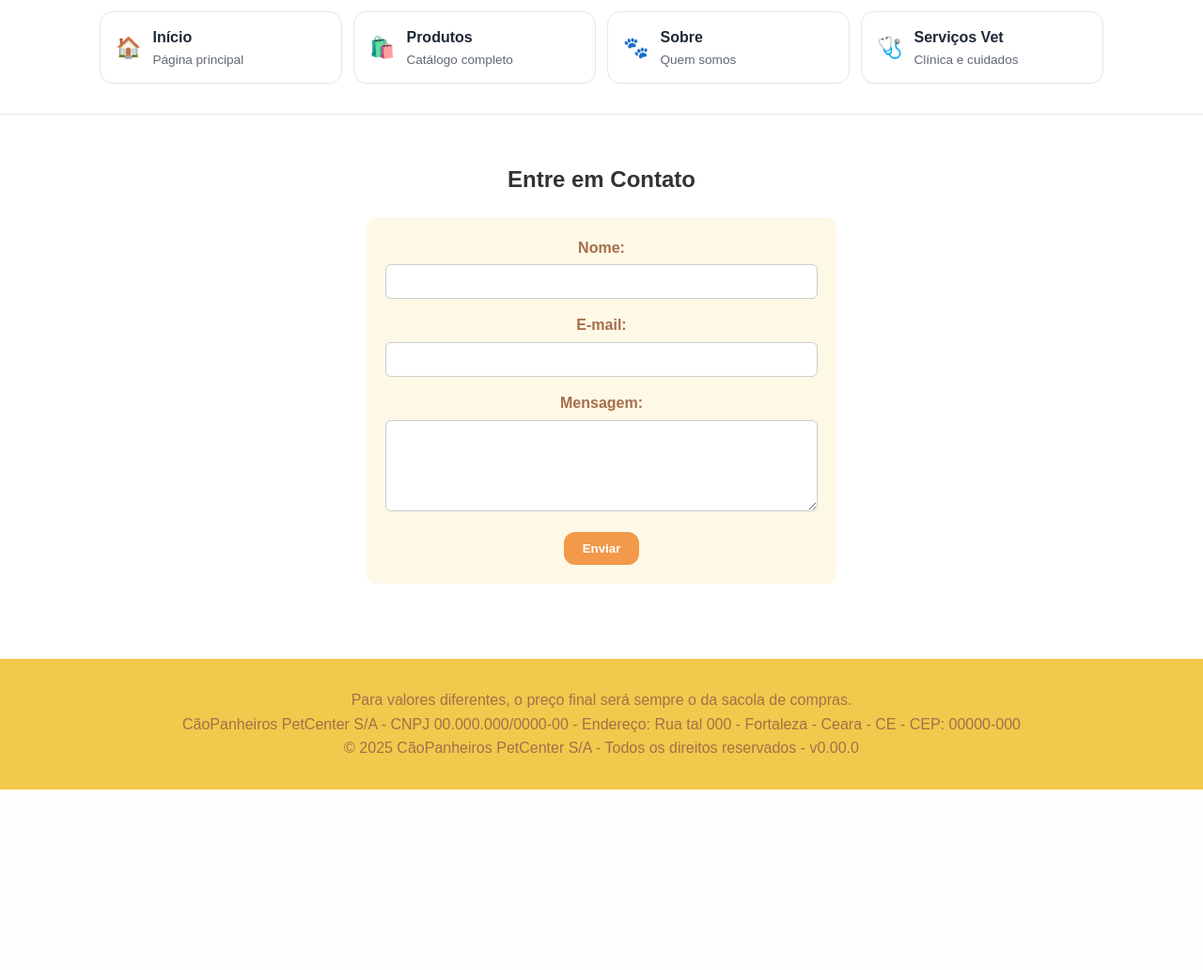
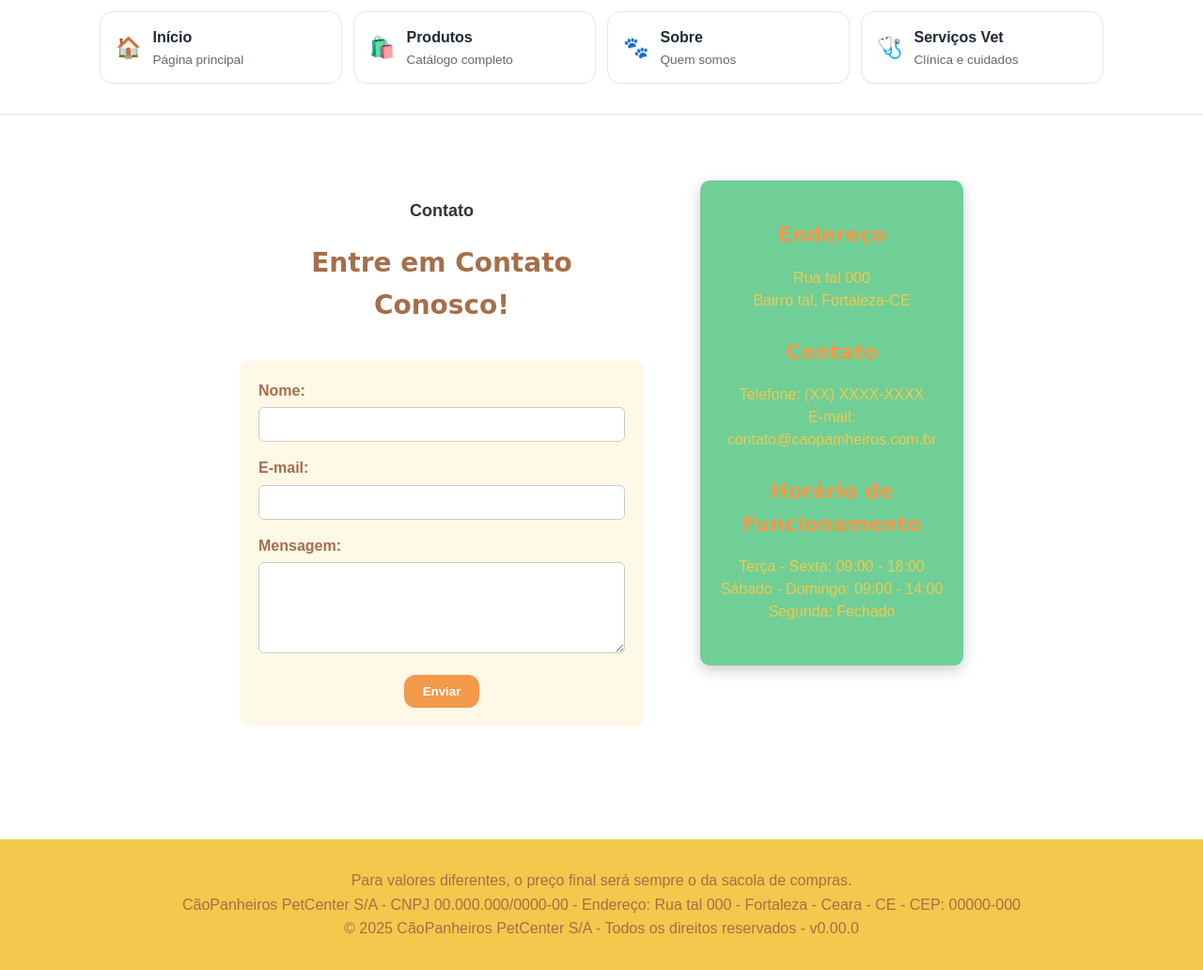
Before and after one commit to lamartinz/PetshopWeb, a PHP site: page /contato.html in a window 1280 px wide. Shown: the part 116-1148 px from the top of the page at 94% size. Before the commit the page ends 956 px from the top, so only its background shows below. Run offline with PHP 8.4, Linux system fonts and the light colour scheme.

Commit message:
Feature: Fiz mudança na Sobre e Css da Contato
Fiz modificações na pág Sobre.
Na pág Contato adicionei informações como endereço, contato e horário de funcionamento.
Com isso modifiquei o Css tb

```diff
--- a/SRC/contato.html
+++ b/SRC/contato.html
@@ -60,7 +60,12 @@
   </section>
 
   <main>
-    <h2>Entre em Contato</h2>
+    <div class="contato-layout">
+      <div class="contato-container">
+        <div class="form-contato">
+          <p class="titulo-destaque-pequeno">Contato</p>
+          <h1>Entre em Contato Conosco!</h1>
+
           <form>
             <label for="nome">Nome:</label>
             <input type="text" id="nome" name="nome" required>
@@ -73,6 +78,21 @@
 
             <button type="submit">Enviar</button>
           </form>
+        </div>
+        <div class="info-side">
+          <h3>Endereço</h3>
+          <p>Rua tal 000<br>Bairro tal, Fortaleza-CE</p>
+          <h3>Contato</h3>
+          <p>Telefone: (XX) XXXX-XXXX<br> E-mail: contato@caopamheiros.com.br</p>
+          <h3>Horário de Funcionamento</h3>
+          <p>
+            Terça - Sexta: 09:00 - 18:00<br>
+            Sábado - Domingo: 09:00 - 14:00<br>
+            Segunda: Fechado
+          </p>
+        </div>
+      </div>
+    </div>
   </main>
 
   <footer>
--- a/SRC/css/style.css
+++ b/SRC/css/style.css
@@ -571,13 +571,23 @@ form textarea {
   text-align: center;
   margin-top: 17px;
 }
-
+/* Sobre */
 .sobre-layout {
   display: flex;
   justify-content: center;
   align-items: center;
   min-height: 75vh;
   padding: 20px;
+  flex-direction: column;
+}
+
+.titulo-inicio{
+  font-family: "Baloo 2", "Fredoka One", cursive;
+  color: #A66E4A;
+  font-size: 32px;
+  text-align: center;
+  margin: 50px auto 30px auto;
+  width: 100%;
 }
 
 .info-container {
@@ -614,6 +624,109 @@ form textarea {
   line-height: 1.6;
 }
 
+.titulo-final{
+  text-align: center;
+  margin-top: 40px;
+  padding-bottom: 50px;
+  width: 100%;
+  max-width: 800px;
+}
+
+.titulo-final h2{
+  font-family: "Baloo 2", "Fredoka One", cursive;
+  color: #A66E4A;
+  font-size: 30px;
+  margin-bottom: 10px;
+}
+
+/* Contato */
+.contato-layout{
+  display: flex;
+  justify-content: center;
+  min-height: 70vh;
+  padding: 40px 20px;
+}
+
+.contato-container{
+  display: flex;
+  width: 100%;
+  max-width: 770px;
+  gap: 60px;
+  align-items: flex-start;
+}
+
+.form-side{
+  flex: 2;
+  padding: 40px;
+}
+
+.titulo-destaque-pequeno{
+  font-size: 18px;
+  font-weight: bold;
+}
+
+.form-contato h1{
+  font-family: "Baloo 2", "Fredoka One", cursive;
+  color: #A66E4A;
+  font-size: 28px;
+  margin-bottom: 35px;
+}
+
+.form-contato label{
+  display: block;
+  margin-bottom: 5px;
+  color: #A66E4A;
+  font-weight: 600;
+  text-align: left;
+}
+
+.info-side{
+  flex: 1;
+  background-color: #6FCF97;
+  padding: 20px;
+  border-radius: 10px;
+  box-shadow: 0 5px 15px rgba(0, 0, 0, 0.2);
+  min-width: 280px;
+}
+
+.info-side h3{
+  font-family: "Baloo 2", "Fredoka One", cursive;
+  color: #F2994A;
+  font-size: 22px;
+  margin-top: 20px;
+  margin-bottom: 8px;
+}
+
+.info-side p{
+  font-size: 16px;
+  line-height: 1.5;
+  margin-bottom: 25px;
+  color: #F2C94C;
+}
+
+@media (max-width: 800px){
+  .contato-container{
+    flex-direction: column;
+    max-width: 90%;
+    gap: 30px;
+  }
+
+  .form-side,
+  .info-side{
+    flex: none;
+    width: 100%;
+  }
+
+  .form-contato h1{
+    font-size: 24px;
+    text-align: center;
+  }
+
+  .titulo-destaque-pequeno{
+    text-align: center;
+  }
+}
+
 .cart-page {
   max-width: var(--container-w);
   margin: 16px auto;
```
Also changed, not shown: SRC/sobre.html (+7 -2 lines). Lines whose indentation alone changed are shown as unchanged.
